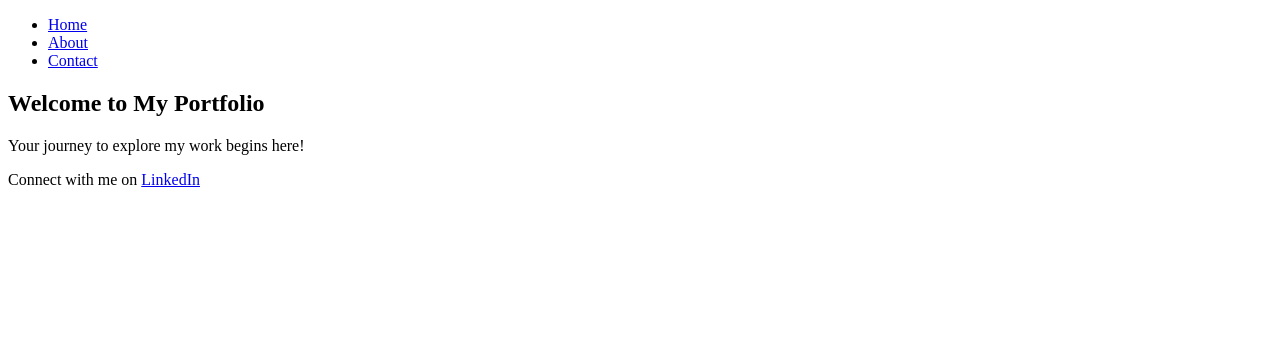
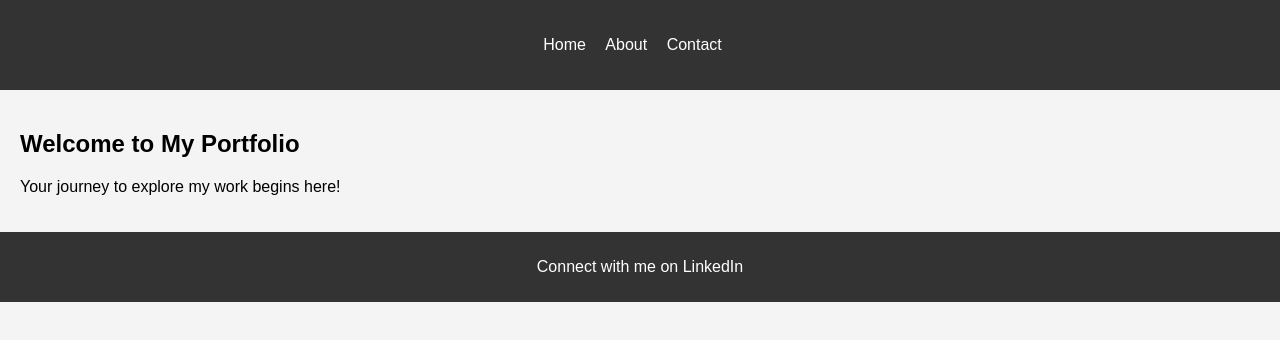
Before and after one commit to ramya0808sri/website2, a plain HTML site: page index.html in a window 1280 px wide. Drawn offline with Linux system fonts and the light colour scheme.

Commit message:
Add files via upload

```diff
--- a/index.html
+++ b/index.html
@@ -4,7 +4,7 @@
   <meta charset="UTF-8">
   <meta name="viewport" content="width=device-width, initial-scale=1.0">
   <title>My Portfolio</title>
-  <link rel="stylesheet" href="styles.css">
+  <link rel="stylesheet" href="style.css">
 </head>
 <body>
   <header>
@@ -41,6 +41,6 @@
     <p>Connect with me on <a href="https://www.linkedin.com" target="_blank">LinkedIn</a></p>
   </footer>
 
-  <script src="scripts.js"></script>
+  <script src="script.js"></script>
 </body>
 </html>
--- /dev/null
+++ b/script.js
@@ -0,0 +1,19 @@
+// Function to show the selected page and hide others
+function showPage(page) {
+  // Hide all sections
+  const sections = document.querySelectorAll('section');
+  sections.forEach(section => {
+    section.style.display = 'none';
+  });
+
+  // Show the selected page
+  const selectedPage = document.getElementById(page);
+  if (selectedPage) {
+    selectedPage.style.display = 'block';
+  }
+}
+
+// Initially show the "Home" section when the page loads
+window.onload = () => {
+  showPage('home');
+};
--- /dev/null
+++ b/style.css
@@ -0,0 +1,52 @@
+body {
+  font-family: Arial, sans-serif;
+  margin: 0;
+  padding: 0;
+  background-color: #f4f4f4;
+}
+
+header {
+  background-color: #333;
+  color: white;
+  padding: 20px;
+  text-align: center;
+}
+
+nav ul {
+  list-style: none;
+  padding: 0;
+}
+
+nav ul li {
+  display: inline;
+  margin-right: 15px;
+}
+
+nav ul li a {
+  color: white;
+  text-decoration: none;
+}
+
+#content {
+  padding: 20px;
+}
+
+section {
+  display: none;
+}
+
+#home {
+  display: block; /* Home section is displayed by default */
+}
+
+footer {
+  text-align: center;
+  padding: 10px;
+  background-color: #333;
+  color: white;
+}
+
+footer a {
+  color: white;
+  text-decoration: none;
+}
```
